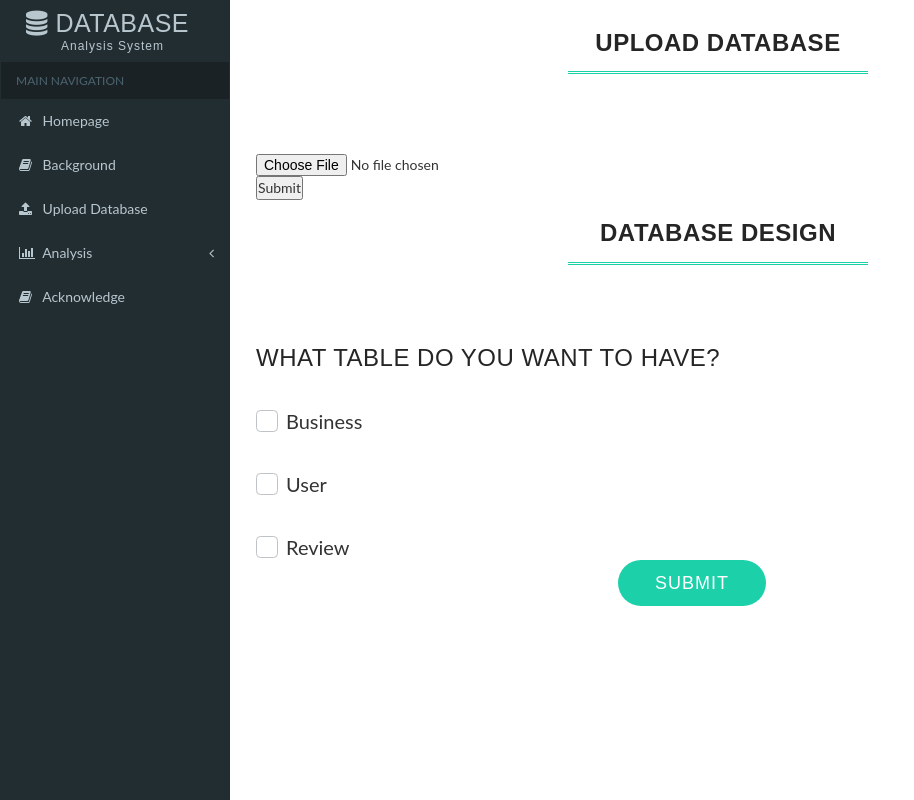
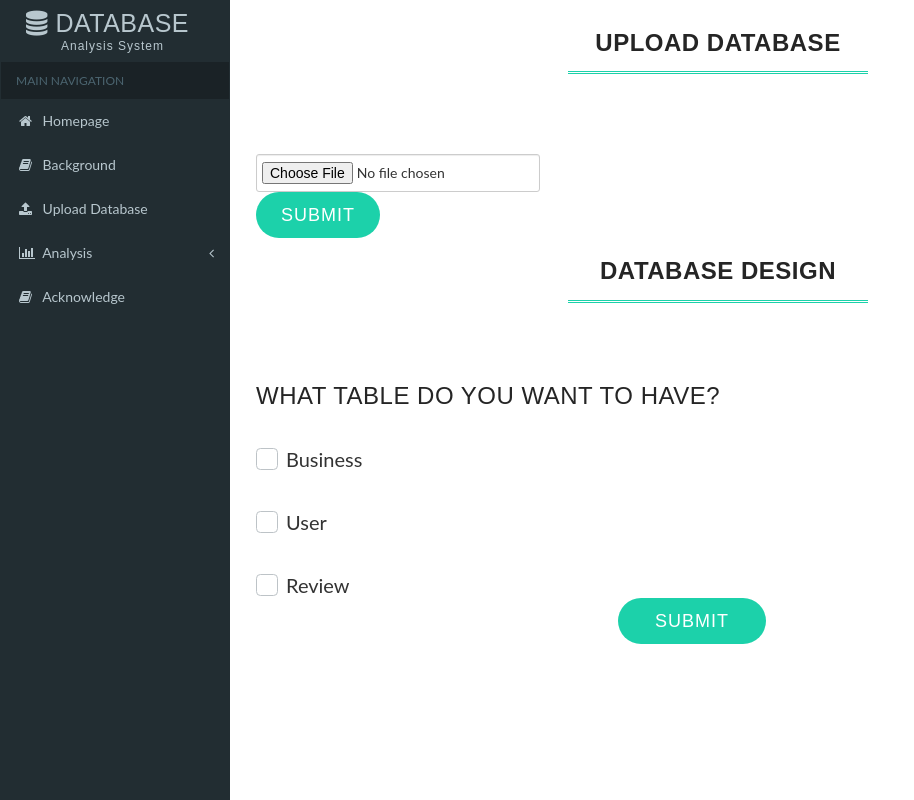
Before and after one commit to nancy0361/CS516_DataPipeline, a Flask app: a page that uses web/templates/upload.html in a window 1280 px wide. Shown: the whole page, without its empty margins (0-914 px from the left). Run offline with Flask 2, Linux system fonts and the light colour scheme; parts of the project's set-up code (start-up, migrations or seed data) failed here and were passed over; some libraries are stand-ins or nearby versions.

Commit message:
update analysis html

```diff
--- a/web/templates/upload.html
+++ b/web/templates/upload.html
@@ -113,8 +113,8 @@
 			<hr>
 		</div>
 		<form method=POST enctype=multipart/form-data action="{{ url_for('upload') }}">
-        	<input type=file name=dataset>
-        	<input type="submit">
+        	<input type=file name=dataset class="input_text_style">
+        	<input type="submit" class="btn btn-default">
     	</form>
 		<br />
 		<div class="heading text-center">
```
